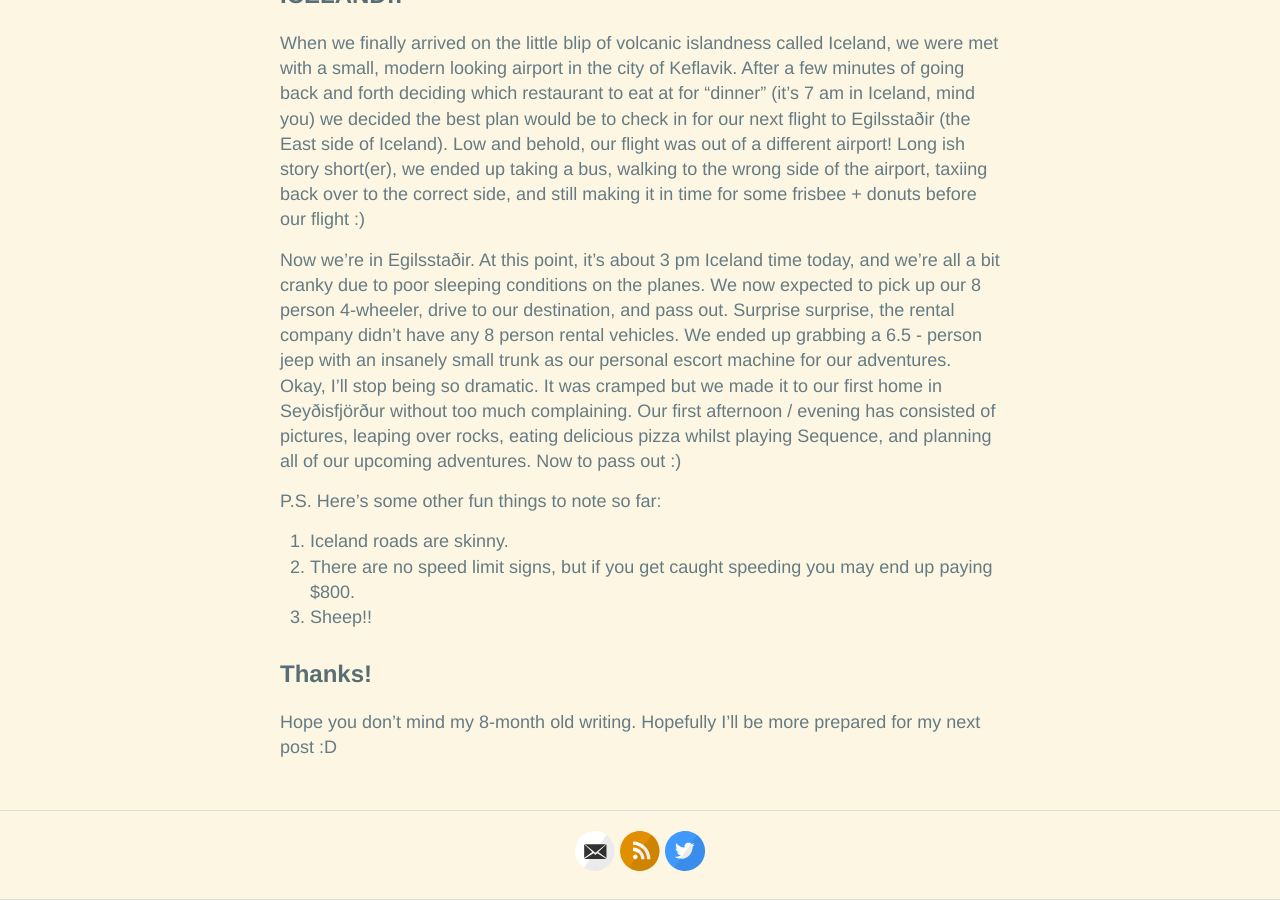
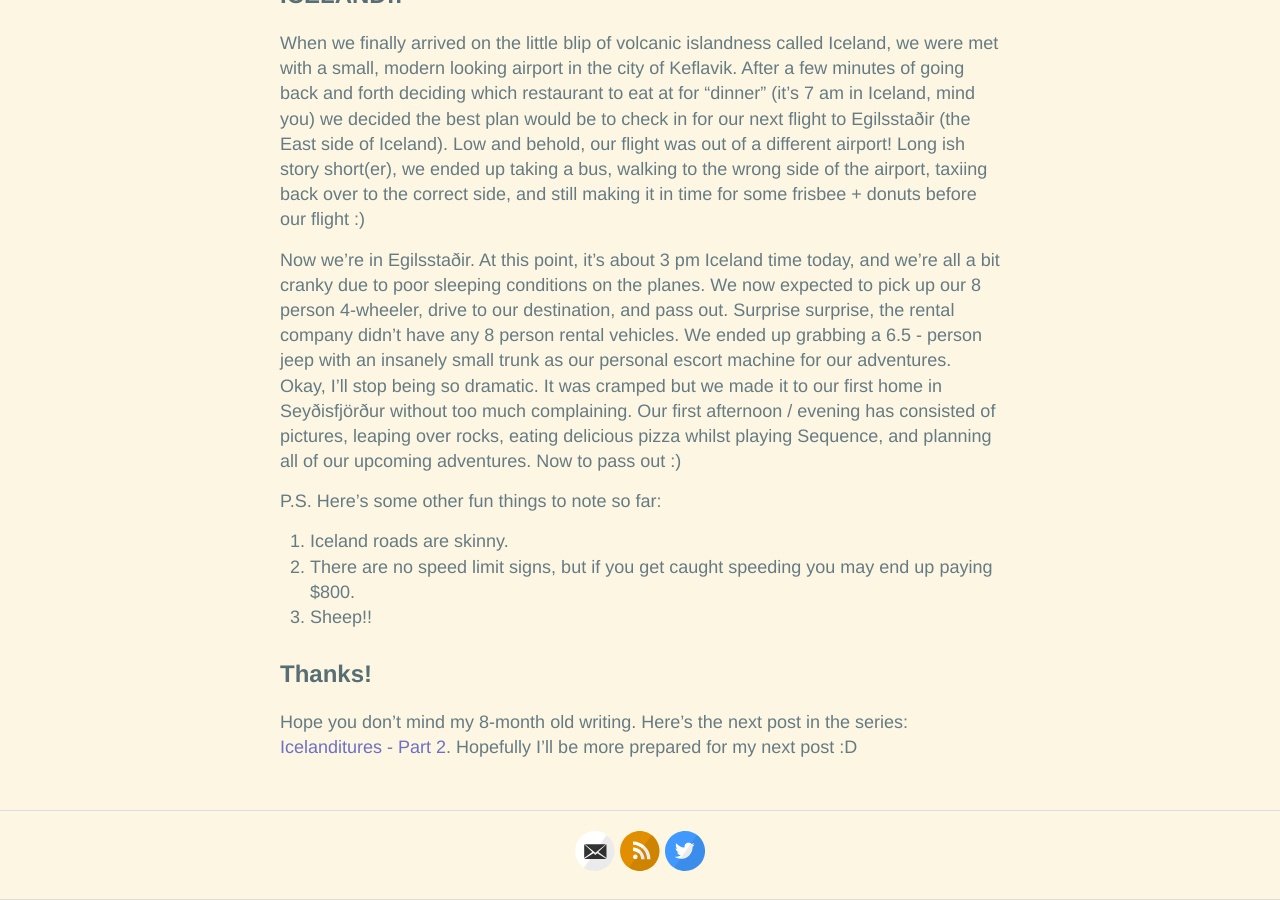
Before and after one commit to hencefarthing/hencefarthing.github.io, a Jekyll site: the page built from _posts/2018/03/2018-03-05-Ice1.md, in a window 1280 px wide and 900 px high, scrolled down 1483 px. Built offline with Jekyll 4.4.1, drawn with Linux system fonts in a browser that asks for light colours.

Commit message:
Adding references to next Ice posts

```diff
--- a/_posts/2018/03/2018-03-05-Ice1.md
+++ b/_posts/2018/03/2018-03-05-Ice1.md
@@ -33,4 +33,4 @@ P.S. Here's some other fun things to note so far:
 3. Sheep!!
 
 ## Thanks!
-Hope you don't mind my 8-month old writing. Hopefully I'll be more prepared for my next post :D
+Hope you don't mind my 8-month old writing. Here's the next post in the series: [Icelanditures - Part 2](https://hencefarthing.blog/2018/06/20/Ice2/). Hopefully I'll be more prepared for my next post :D
```
Also changed, not shown: _posts/2018/06/2018-06-20-Ice2.md (+1 -1 lines).
